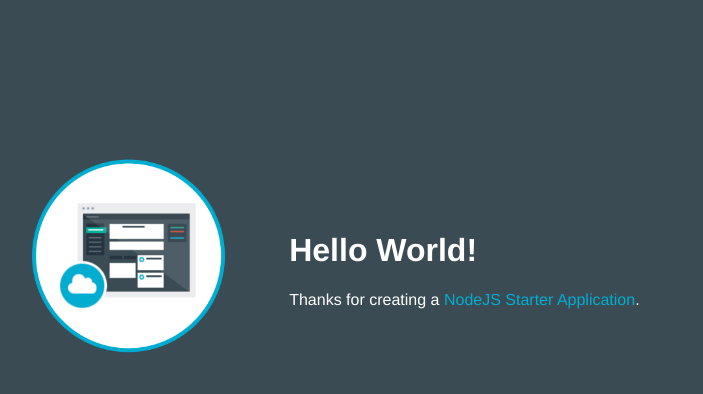
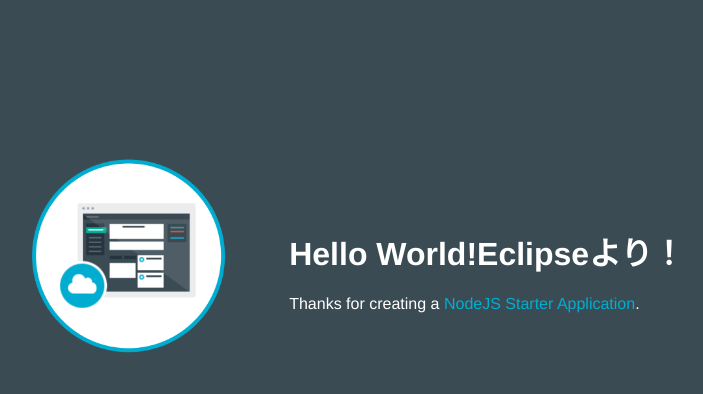
Before and after one commit to zzkaz/kawamuraSDKforNodeJS-1484293536674, a website: page public/index.html in a window 1280 px wide. Shown: the whole page, without its empty margins (253-956 px from the left). Drawn offline with Linux system fonts and the light colour scheme.

Commit message:
”Eclipseより”を追加

```diff
--- a/public/index.html
+++ b/public/index.html
@@ -16,7 +16,7 @@
           <img class = "newappIcon" src="images/newapp-icon.png">
         </td>
         <td>
-          <h1 id="message">Hello World!</h1>
+          <h1 id="message">Hello World!Eclipseより！</h1>
           <p class='description'></p> Thanks for creating a <span class = "blue">NodeJS Starter Application</span>.
         </td>
       </tr>
```
